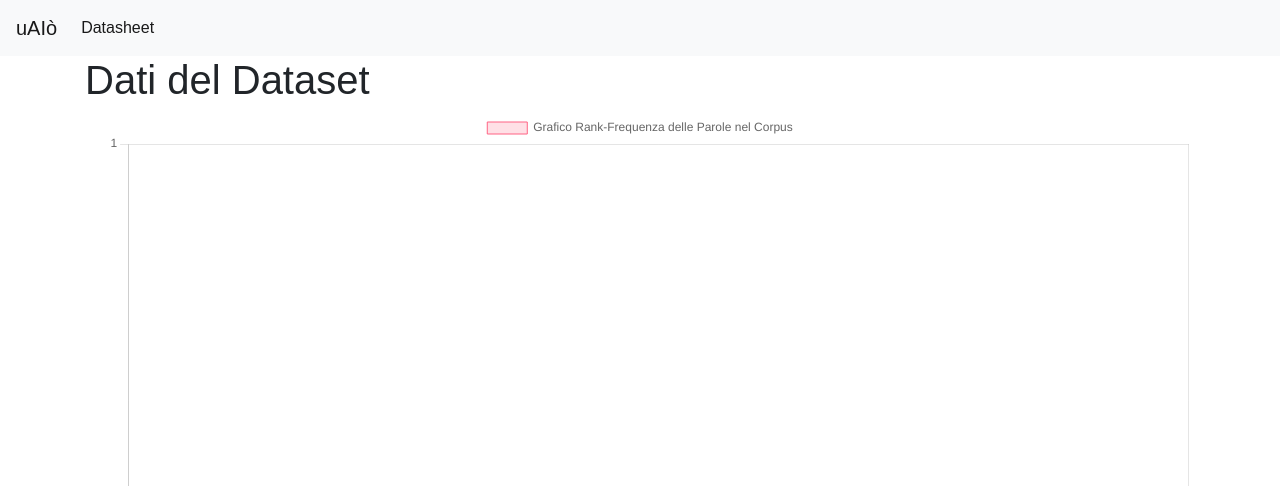
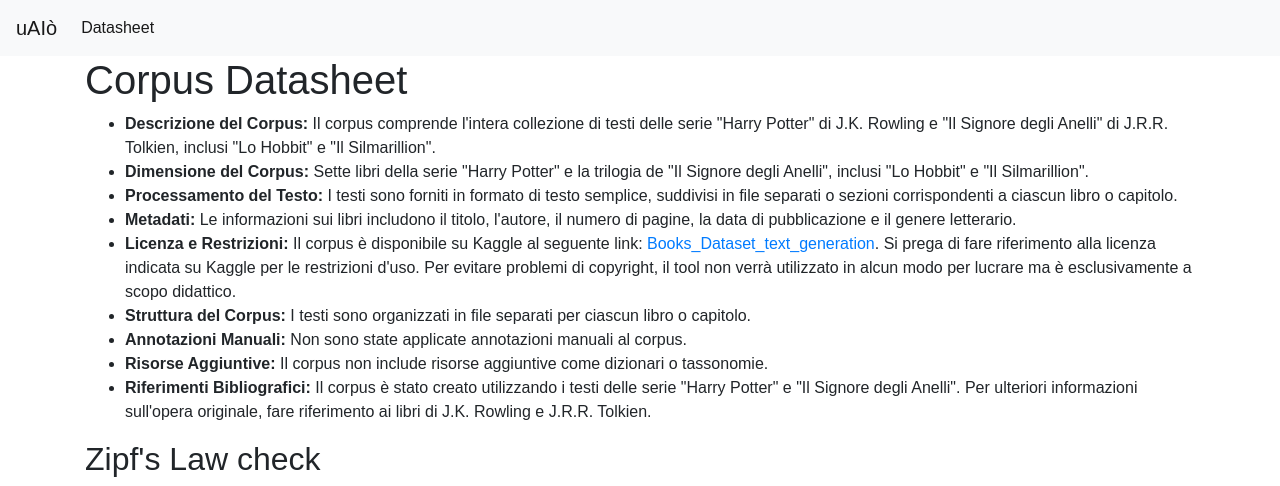
Before and after one commit to GGFlutterdev/mordorIA, a Flask app: template templates/datasheet.html in a window 1280 px wide. Shown: the top 486 px of the page. Run offline with Flask 3, Linux system fonts and the light colour scheme; the template is opened without the code that fills it: most values are stand-ins (such as "Sample title", 1, 10 or a date in 2020); parts of the project's set-up code (start-up, migrations or seed data) failed here and were passed over; some libraries are stand-ins or nearby versions.

Commit message:
Improved datasheet, added more info

```diff
--- a/templates/datasheet.html
+++ b/templates/datasheet.html
@@ -1,21 +1,37 @@
 {% extends 'base.html' %}
 
-{% block title %} uAIò Datasheet {% endblock %}
+{% block title %} Corpus Datasheet {% endblock %}
 
 {% block content %}
 
-<h1>Dati del Dataset</h1>
+<h1>Corpus Datasheet</h1>
+
+<!-- Inserisci il datasheet del corpus -->
+<div>
+    <ul>
+        <li><strong>Descrizione del Corpus:</strong> Il corpus comprende l'intera collezione di testi delle serie "Harry Potter" di J.K. Rowling e "Il Signore degli Anelli" di J.R.R. Tolkien, inclusi "Lo Hobbit" e "Il Silmarillion".</li>
+        <li><strong>Dimensione del Corpus:</strong> Sette libri della serie "Harry Potter" e la trilogia de "Il Signore degli Anelli", inclusi "Lo Hobbit" e "Il Silmarillion".</li>
+        <li><strong>Processamento del Testo:</strong> I testi sono forniti in formato di testo semplice, suddivisi in file separati o sezioni corrispondenti a ciascun libro o capitolo.</li>
+        <li><strong>Metadati:</strong> Le informazioni sui libri includono il titolo, l'autore, il numero di pagine, la data di pubblicazione e il genere letterario.</li>
+        <li><strong>Licenza e Restrizioni:</strong> Il corpus è disponibile su Kaggle al seguente link: <a href="https://www.kaggle.com/datasets/prashantkarwasra/books-dataset-text-generation" target="_blank">Books_Dataset_text_generation</a>. Si prega di fare riferimento alla licenza indicata su Kaggle per le restrizioni d'uso. Per evitare problemi di copyright, il tool non verrà utilizzato in alcun modo per lucrare ma è esclusivamente a scopo didattico.</li>
+        <li><strong>Struttura del Corpus:</strong> I testi sono organizzati in file separati per ciascun libro o capitolo.</li>
+        <li><strong>Annotazioni Manuali:</strong> Non sono state applicate annotazioni manuali al corpus.</li>
+        <li><strong>Risorse Aggiuntive:</strong> Il corpus non include risorse aggiuntive come dizionari o tassonomie.</li>
+        <li><strong>Riferimenti Bibliografici:</strong> Il corpus è stato creato utilizzando i testi delle serie "Harry Potter" e "Il Signore degli Anelli". Per ulteriori informazioni sull'opera originale, fare riferimento ai libri di J.K. Rowling e J.R.R. Tolkien.</li>
+    </ul>
+</div>
+
+<h2>Zipf's Law check</h2>
 
 <!-- Crea un canvas per il grafico -->
 <canvas id="myChart" width="400" height="400"></canvas>
 
 <script src="https://cdn.jsdelivr.net/npm/chart.js"></script>
 <script>
-    // Recupera i dati del grafico dal contesto del template
+    var word_names = {{ plot_data.word_names | tojson }}; // Aggiungi i nomi delle parole
     var log_ranks = {{ plot_data.log_ranks | tojson }};
     var log_frequencies = {{ plot_data.log_frequencies | tojson }};
 
-    // Crea il grafico utilizzando Chart.js
     var ctx = document.getElementById('myChart').getContext('2d');
     var myChart = new Chart(ctx, {
         type: 'line',
@@ -32,12 +48,12 @@
         options: {
             scales: {
                 x: {
-                    type: 'linear',  // Usiamo un tipo lineare per l'asse x
+                    type: 'linear',
                     ticks: {
-                        stepSize: 1  // Imposta la distanza tra i punti sull'asse x
+                        stepSize: 1
                     },
                     grid: {
-                        display: true  // Abilita la griglia sull'asse x
+                        display: true
                     },
                     title: {
                         display: true,
@@ -45,16 +61,26 @@
                     }
                 },
                 y: {
-                    type: 'linear',  // Usiamo un tipo lineare per l'asse y
+                    type: 'linear',
                     ticks: {
-                        stepSize: 1  // Imposta la distanza tra i punti sull'asse y
+                        stepSize: 1
                     },
                     grid: {
-                        display: true  // Abilita la griglia sull'asse y
+                        display: true
                     },
                     title: {
                         display: true,
                         text: 'Frequenza (log)'
+                    }
+                }
+            },
+            plugins: {
+                tooltip: {
+                    callbacks: {
+                        label: function(context) {
+                            var index = context.dataIndex;
+                            return word_names[index] + ' : ' + context.parsed.y;
+                        }
                     }
                 }
             }
@@ -62,4 +88,5 @@
     });
 </script>
 
+
 {% endblock %}
```
Also changed, not shown: datasheet.py (+16 -8 lines).
